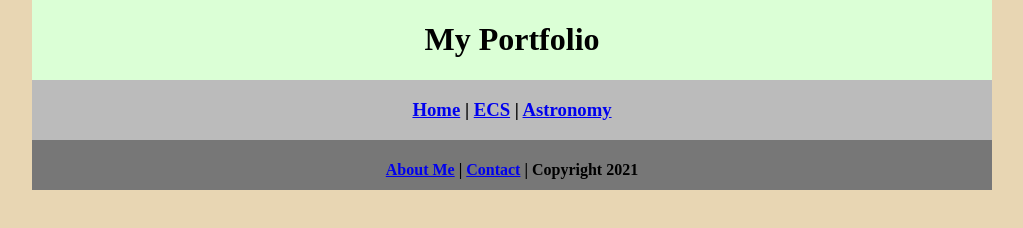
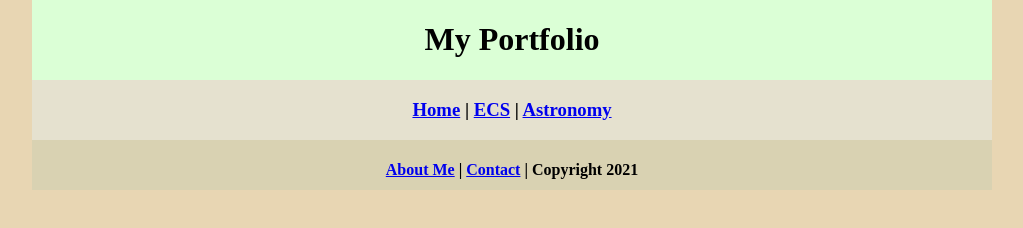
Before and after one commit to CarsonD9625072/ECS, a plain HTML site: page index.html in a window 1280 px wide. Shown: the whole page, without its empty margins (128-1151 px from the left). Drawn offline with Linux system fonts and the light colour scheme.

Commit message:
Update myCSS.css

```diff
--- a/myCSS.css
+++ b/myCSS.css
@@ -21,7 +21,7 @@ body {
 
 }
 .nav {
-	background: #BBBBBB;
+	background: #E5E1CF;
 	margin: 0px;
 	padding: 5;
 	float: left;
@@ -37,7 +37,7 @@ body {
 	text-align: center;
 }
 .footer {
-	background: #777777;
+	background: #D9D2B2;
 	margin: 0px;
 	float: left;
 	width: 100%;
```
